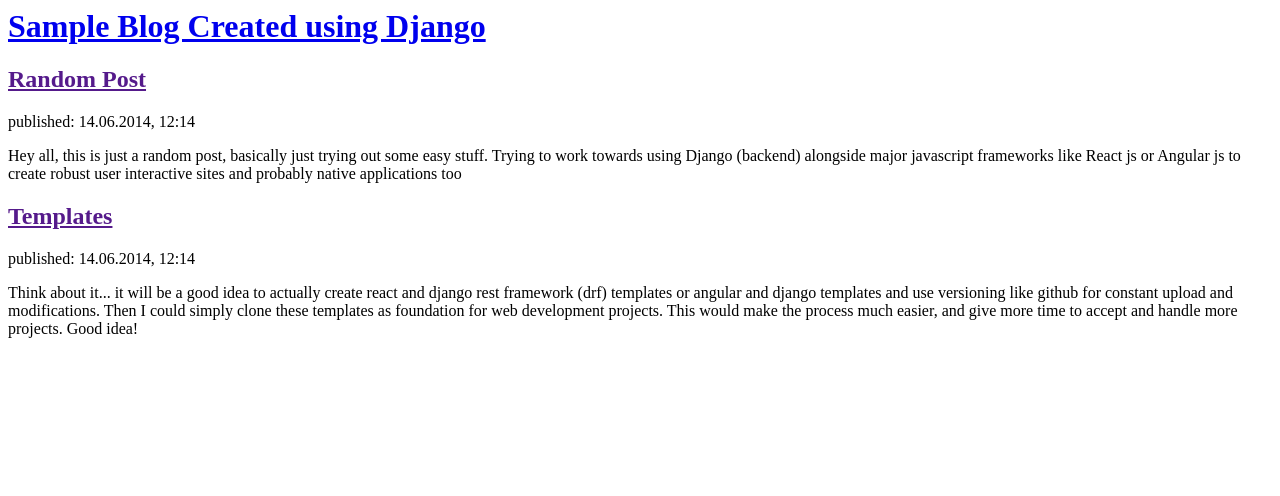
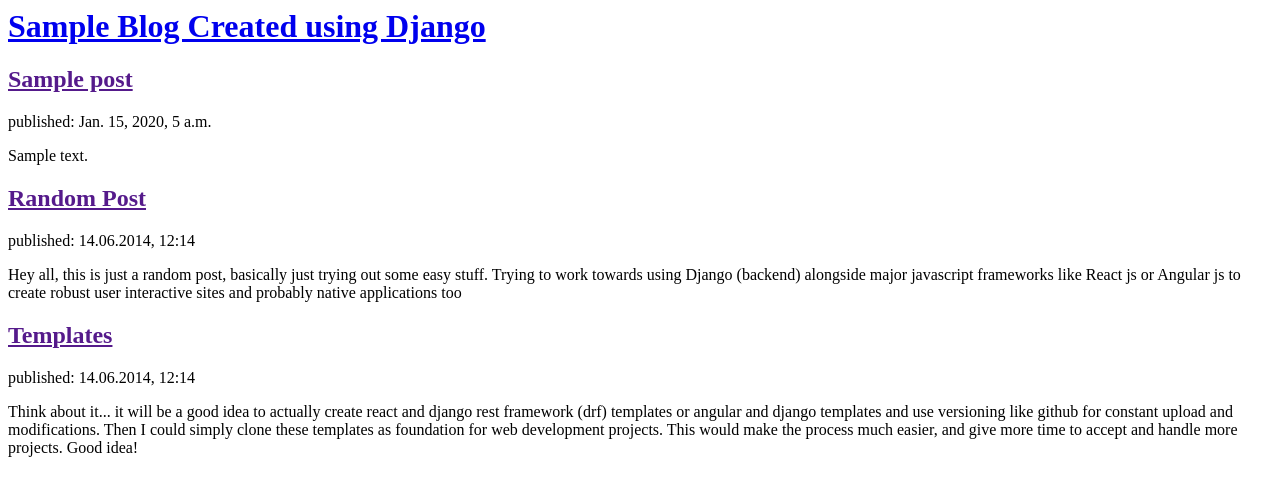
Before and after one commit to MadeMillDML/django-blog, a Django app: template blog/templates/blog/post_list.html in a window 1280 px wide. Shown: the top 496 px of the page. Run offline with Django 3.2, Linux system fonts and the light colour scheme; the template is opened without the code that fills it: values that come from a table or form of the project are taken from there, others are empty; tables that the repository leaves empty hold one stand-in row (values such as "Sample post").

Commit message:
Modified templates to display posts from database.

```diff
--- a/blog/templates/blog/post_list.html
+++ b/blog/templates/blog/post_list.html
@@ -6,6 +6,14 @@
         <div>
             <h1><a href="/">Sample Blog Created using Django</a></h1>
         </div>
+
+    {% for post in posts %}
+        <div>
+            <h2><a href="">{{ post.title }}</a></h2>
+            <p>published: {{ post.published_date }}</p>
+            <p>{{ post.text|linebreaksbr }}</p>
+            </div>
+    {% endfor %}
 
         <div>
             <h2><a href="">Random Post</a></h2>
--- a/blog/views.py
+++ b/blog/views.py
@@ -1,5 +1,7 @@
 from django.shortcuts import render
+from django.utils import timezone
+from .models import Post
 
-# Create your views here.
 def post_list(request):
-    return render(request, 'blog/post_list.html')
+    posts = Post.objects.filter(published_date__lte=timezone.now()).order_by('published_date')
+    return render(request, 'blog/post_list.html', {'posts': posts})
```
